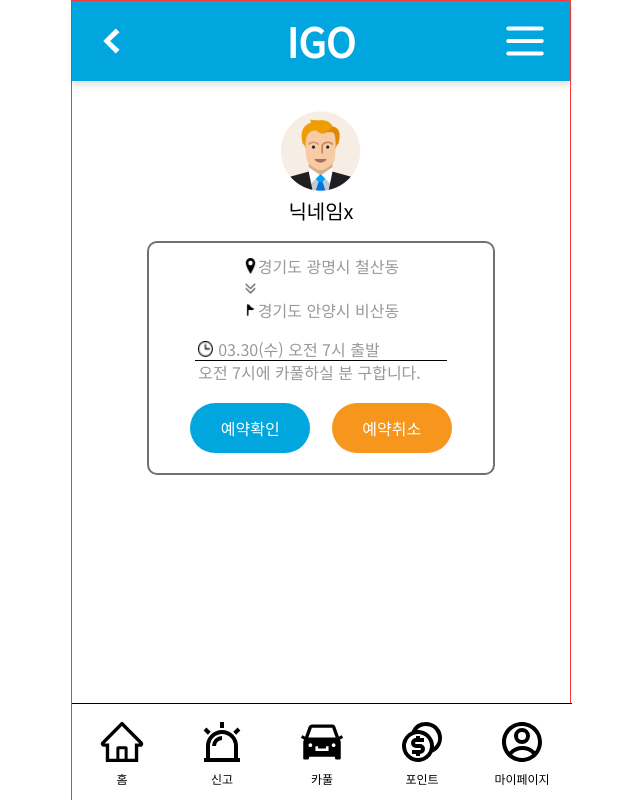
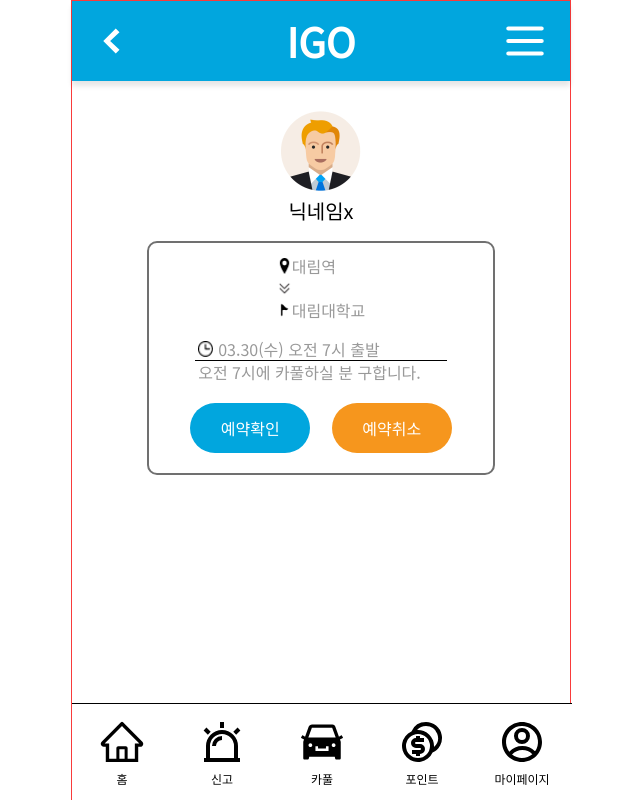
Before and after one commit to Hod0ri/2022-Capstone-IGO, a Next.js app in the folder Web Client/igo-web/: page /car in a window 1280 px wide. Shown: the whole page, without its empty margins (319-959 px from the left). Built offline with nearby package versions, Linux system fonts and the light colour scheme.

Commit message:
[ Web ] Add DriveRoute.jsx, add props in Route.jsx

```diff
--- /dev/null
+++ b/Web Client/igo-web/core/components/UserPage/DriveRoute.jsx
@@ -0,0 +1,59 @@
+import React from 'react';
+import styled from 'styled-components';
+import MapPin from './icon/pin_icon.png';
+import Flag from './icon/flag_icon.png';
+import ArrowDown from './icon/arrow_down_icon.png';
+import Image from 'next/image';
+
+const DriveRouteContainer = styled.div`
+  display: flex;
+  flex-direction: column;
+  align-items: flex-start;
+  justify-content: space-between;
+  height: 60px;
+  margin-bottom: 20px;
+  p {
+    color: ${(props) => props.theme.color.lightgray};
+    /* font-size: ${(props) => props.theme.fontSize.sm}; */
+  }
+`;
+
+const DrivePoint = styled.div`
+  display: flex;
+`;
+
+const DriveRoute = ({ startPoint }) => {
+  return (
+    <DriveRouteContainer>
+      <DrivePoint>
+        <Image
+          className="MapPin"
+          src={MapPin}
+          width={15}
+          height={15}
+          alt={'MapPin'}
+        />
+        <p>{startPoint}</p>
+      </DrivePoint>
+      <Image
+        className="ArrowDown"
+        src={ArrowDown}
+        width={15}
+        height={15}
+        alt={'ArrowDown'}
+      />
+      <DrivePoint>
+        <Image
+          className="Flag"
+          src={Flag}
+          width={15}
+          height={15}
+          alt={'Flag'}
+        />
+        <p>대림대학교</p>
+      </DrivePoint>
+    </DriveRouteContainer>
+  );
+};
+
+export default DriveRoute;
--- a/Web Client/igo-web/core/components/UserPage/Reservation.jsx
+++ b/Web Client/igo-web/core/components/UserPage/Reservation.jsx
@@ -5,7 +5,7 @@ import ReservationButton from './ReservationButton';
 import Review from './Review';
 
 const ReservationContainer = styled.div`
-  border: 2px solid ${props=>props.theme.color.gray};
+  border: 2px solid ${(props) => props.theme.color.gray};
   margin-top: 20px;
   padding: 15px;
   display: flex;
@@ -16,17 +16,17 @@ const ReservationContainer = styled.div`
   width: 70%;
   max-height: 250px;
   height: auto;
-  background: ${props=>props.theme.color.white};
+  background: ${(props) => props.theme.color.white};
 `;
 
-const Reservation = () => {
-  return(
+const Reservation = (props) => {
+  return (
     <ReservationContainer>
-      <Route />
+      <Route {...props} />
       <ReservationButton />
       <Review />
     </ReservationContainer>
   );
-}
+};
 
 export default Reservation;
--- a/Web Client/igo-web/core/components/UserPage/Route.jsx
+++ b/Web Client/igo-web/core/components/UserPage/Route.jsx
@@ -1,10 +1,8 @@
 import React from 'react';
 import styled from 'styled-components';
-import Image from "next/image";
-import MapPin from "./icon/pin_icon.png";
-import Flag from "./icon/flag_icon.png";
-import ArrowDown from "./icon/arrow_down_icon.png";
-import Clock from "./icon/clock_icon.png";
+import Image from 'next/image';
+import Clock from './icon/clock_icon.png';
+import DriveRoute from './DriveRoute';
 
 const RoutContainer = styled.div`
   width: 100%;
@@ -12,62 +10,40 @@ const RoutContainer = styled.div`
   flex-direction: column;
   align-items: center;
 `;
-const DriveRoute = styled.div`
-  display: flex;
-  flex-direction: column;
-  align-items: flex-start;
-  justify-content: space-between;
-  height: 60px;
-  margin-bottom: 20px;
-  p {
-    color: ${props=>props.theme.color.lightgray};
-    /* font-size: ${props=>props.theme.fontSize.sm}; */
-  }
-`;
-
-const DrivePoint = styled.div`
-  display: flex;
-`;
 
 const DriveInfo = styled.div`
   display: flex;
   width: 80%;
   padding: 3px;
   p {
-    color: ${props=>props.theme.color.lightgray};
-  };
-  p:nth-child(2){
+    color: ${(props) => props.theme.color.lightgray};
+  }
+  p:nth-child(2) {
     margin-left: 5px;
   }
   & + & {
     border-top: 1px solid black;
   }
 `;
-const Route = () => {
-  return(
+const Route = ({ startPoint }) => {
+  return (
     <RoutContainer>
-      <DriveRoute>
-        <DrivePoint>
-          <Image className='MapPin'src={MapPin} width={15} height={15} alt={"MapPin"} />
-          <p>경기도 광명시 철산동</p>
-        </DrivePoint>
-        <Image className='ArrowDown'src={ArrowDown} width={15} height={15} alt={"ArrowDown"} />
-        <DrivePoint>
-          <Image className='Flag'src={Flag} width={15} height={15} alt={"Flag"} />
-          <p>경기도 안양시 비산동</p>
-        </DrivePoint>
-      </DriveRoute>
-
+      <DriveRoute startPoint={startPoint} />
       <DriveInfo>
-        <Image className='Clock' src={Clock} width={15} height={15} alt={"Clock"} />
+        <Image
+          className="Clock"
+          src={Clock}
+          width={15}
+          height={15}
+          alt={'Clock'}
+        />
         <p>03.30(수) 오전 7시 출발</p>
       </DriveInfo>
       <DriveInfo>
         <p>오전 7시에 카풀하실 분 구합니다.</p>
       </DriveInfo>
-
     </RoutContainer>
   );
-}
+};
 
 export default Route;
--- a/Web Client/igo-web/core/components/UserPage/index.jsx
+++ b/Web Client/igo-web/core/components/UserPage/index.jsx
@@ -11,13 +11,13 @@ const UserPageContainer = styled.div`
   margin-top: 30px;
 `;
 
-const UserPage= () => {
-  return(
+const UserPage = ({ startPoint = '대림역' }) => {
+  return (
     <UserPageContainer>
       <UserLogo />
-      <Reservation />
+      <Reservation startPoint={startPoint} />
     </UserPageContainer>
   );
-}
+};
 
 export default UserPage;
```
